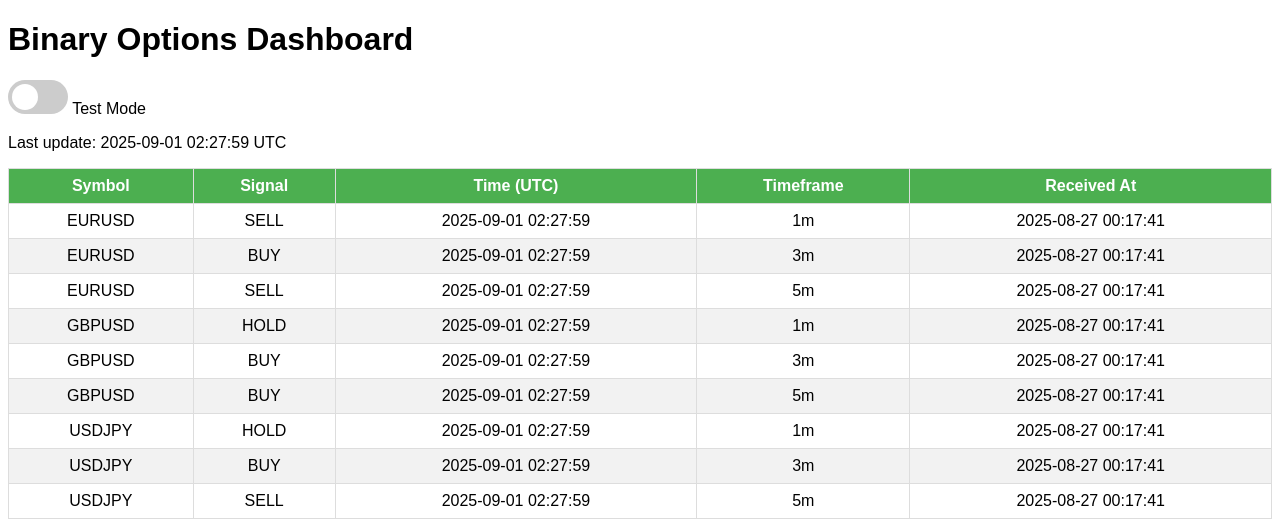
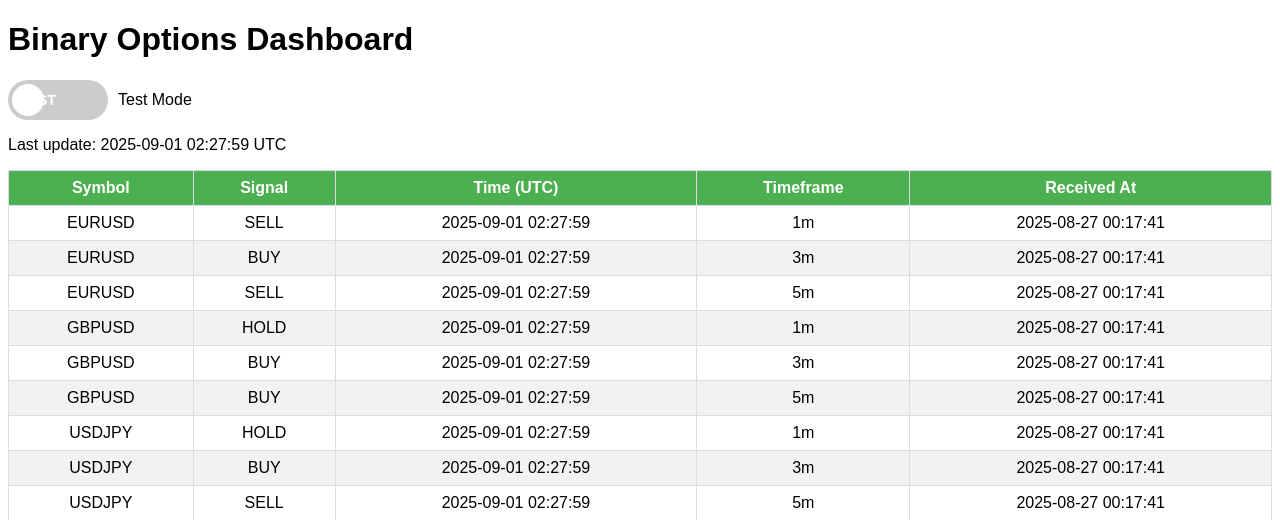
Before and after one commit to Judyk247/binary_option_bot, a Flask app: page / in a window 1280 px wide. Shown: the top 520 px of the page. Run offline with Flask 3, Linux system fonts and the light colour scheme; parts of the project's set-up code (start-up, migrations or seed data) failed here and were passed over; some libraries are stand-ins or nearby versions.

Commit message:
dashboard.html

```diff
--- a/template/dashboard.html
+++ b/template/dashboard.html
@@ -10,12 +10,15 @@
         }
         .toggle-container {
             margin-bottom: 15px;
+            display: flex;
+            align-items: center;
+            gap: 10px;
         }
         .switch {
             position: relative;
             display: inline-block;
-            width: 60px;
-            height: 34px;
+            width: 100px;   /* bigger for labels */
+            height: 40px;
         }
         .switch input {display: none;}
         .slider {
@@ -25,21 +28,40 @@
             background-color: #ccc;
             transition: .4s;
             border-radius: 34px;
+            display: flex;
+            align-items: center;
+            justify-content: space-between;
+            font-size: 14px;
+            font-weight: bold;
+            color: white;
+            padding: 0 10px;
         }
         .slider:before {
             position: absolute;
             content: "";
-            height: 26px; width: 26px;
+            height: 32px; width: 32px;
             left: 4px; bottom: 4px;
             background-color: white;
             transition: .4s;
             border-radius: 50%;
         }
+        /* Default = TEST mode (left) */
+        .slider::after {
+            content: "TEST";
+            position: absolute;
+            left: 12px;
+        }
         input:checked + .slider {
             background-color: #4CAF50;
         }
         input:checked + .slider:before {
-            transform: translateX(26px);
+            transform: translateX(60px);
+        }
+        /* When LIVE mode */
+        input:checked + .slider::after {
+            content: "LIVE";
+            right: 12px;
+            left: auto;
         }
         table {
             width: 100%;
@@ -78,7 +100,7 @@
                 <th>Signal</th>
                 <th>Time (UTC)</th>
                 <th>Timeframe</th>
-                <th>Received At</th> <!-- ✅ Added column -->
+                <th>Received At</th>
             </tr>
         </thead>
         <tbody>
@@ -93,16 +115,14 @@
         fetch("/signals_data")
             .then(res => res.json())
             .then(data => {
-                // Mode
                 const toggle = document.getElementById("mode-toggle");
                 const label = document.getElementById("mode-label");
+
                 toggle.checked = (data.mode === "LIVE");
                 label.innerText = data.mode === "LIVE" ? "Live Mode" : "Test Mode";
 
-                // Last update
                 document.getElementById("last-update").innerText = data.last_update;
 
-                // Fill table initially
                 const table = document.getElementById('signals-table').getElementsByTagName('tbody')[0];
                 table.innerHTML = "";
                 data.signals.forEach(sig => {
@@ -111,7 +131,7 @@
                     row.insertCell(1).innerText = sig.signal;
                     row.insertCell(2).innerText = sig.time;
                     row.insertCell(3).innerText = sig.timeframe;
-                    row.insertCell(4).innerText = new Date().toISOString().slice(0,19).replace("T"," "); // ✅ Received timestamp
+                    row.insertCell(4).innerText = new Date().toISOString().slice(0,19).replace("T"," ");
                 });
             });
 
@@ -129,18 +149,15 @@
         socket.on('new_signal', function(data) {
             const table = document.getElementById('signals-table').getElementsByTagName('tbody')[0];
 
-            // Append new row
             const row = table.insertRow();
             row.insertCell(0).innerText = data.symbol;
             row.insertCell(1).innerText = data.signal;
             row.insertCell(2).innerText = data.time;
             row.insertCell(3).innerText = data.timeframe;
-            row.insertCell(4).innerText = new Date().toISOString().slice(0,19).replace("T"," "); // ✅ Received timestamp
+            row.insertCell(4).innerText = new Date().toISOString().slice(0,19).replace("T"," ");
 
-            // Update last update timestamp
             document.getElementById('last-update').innerText = data.time;
 
-            // Keep only last 50 rows
             while(table.rows.length > 50){
                 table.deleteRow(0);
             }
```
